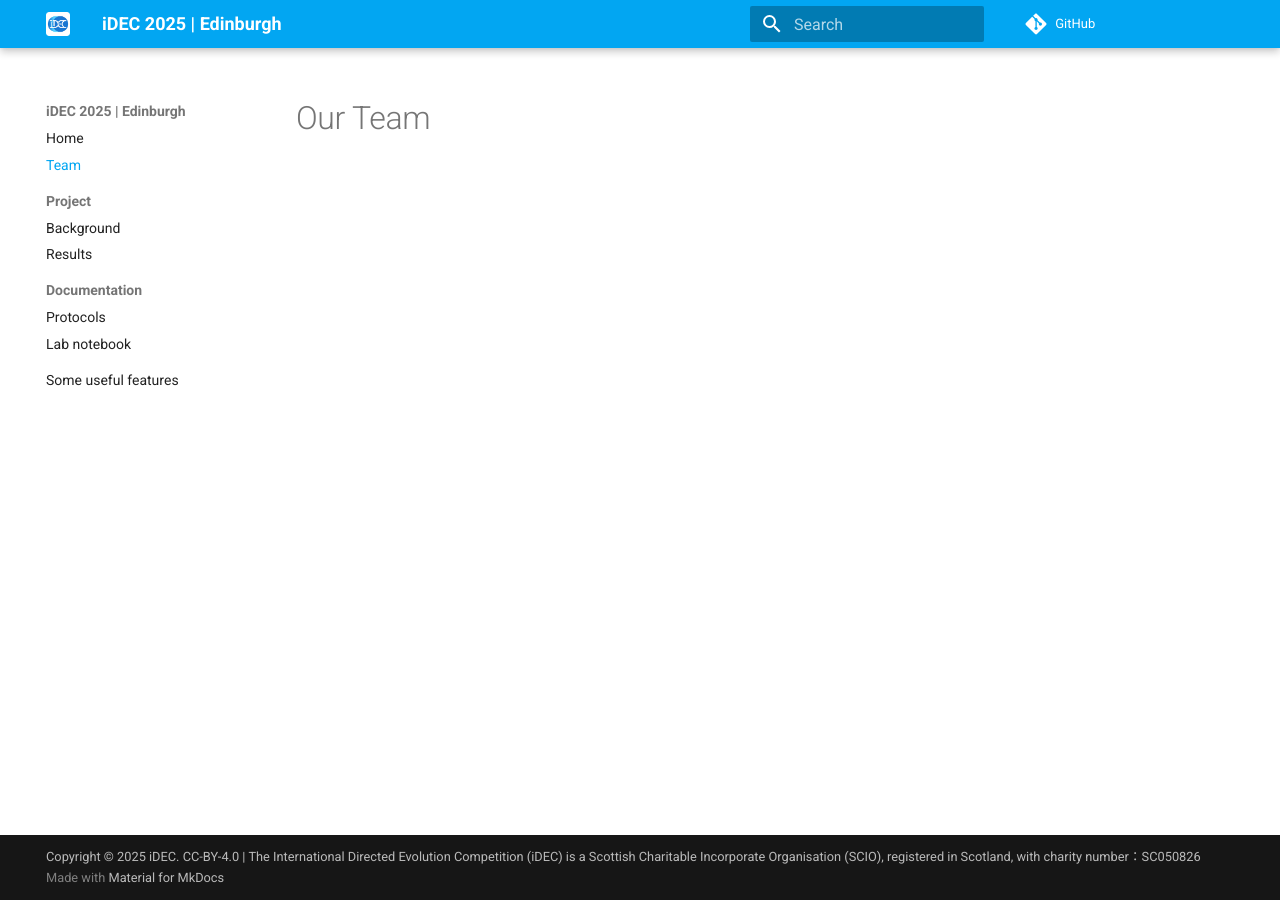
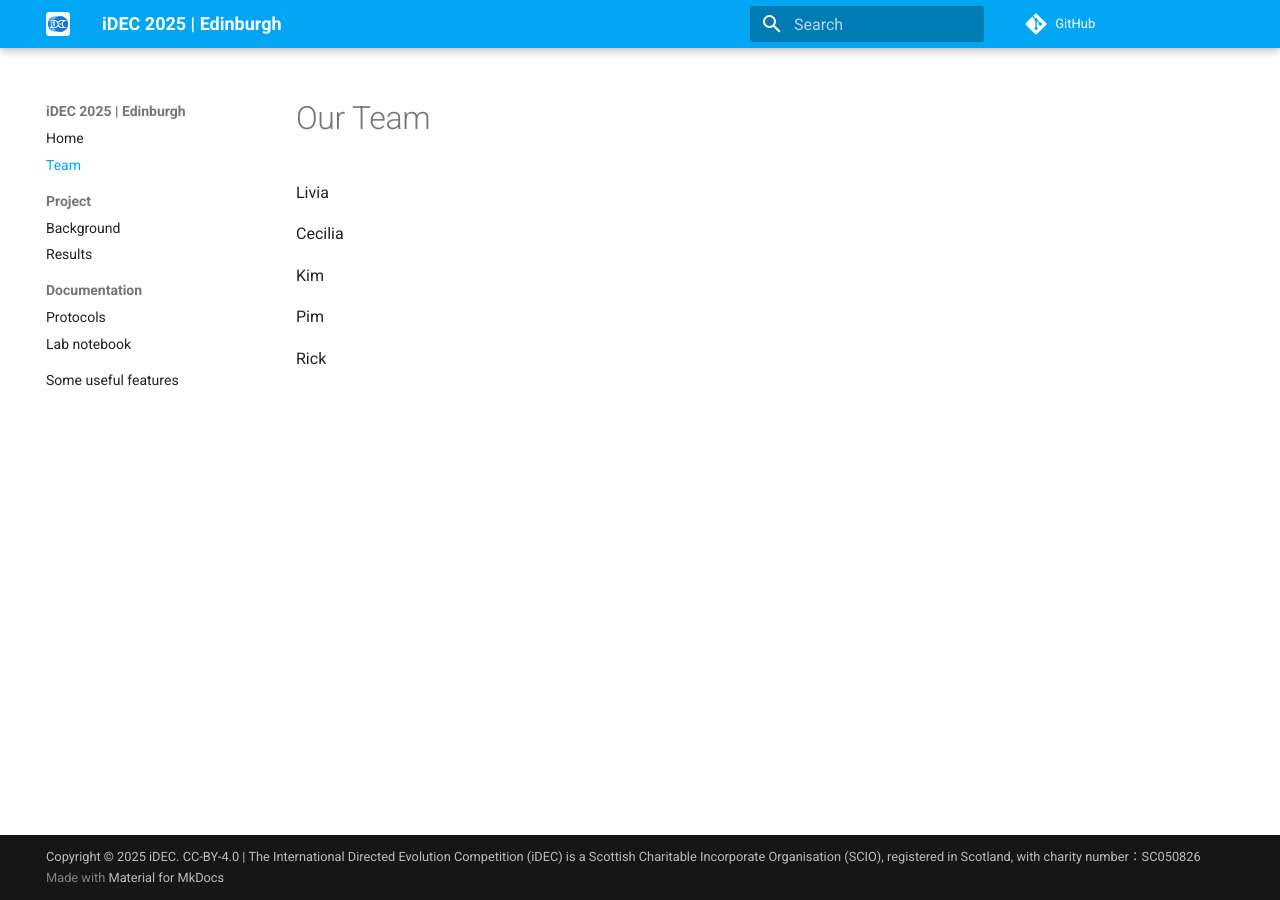
Before and after one commit to idec-teams/2025_Edinburgh, an MkDocs documentation site: the page built from docs/team.md, in a window 1280 px wide. Built offline with MkDocs 1.6.1 and Material for MkDocs 9.7.7, drawn with Linux system fonts in a browser that asks for light colours; comment, search, counter and statistics services are not loaded.

Commit message:
Update team.md
our names

```diff
--- a/docs/team.md
+++ b/docs/team.md
@@ -1 +1,11 @@
 # Our Team
+
+Livia
+
+Cecilia
+
+Kim
+
+Pim
+
+Rick
```
